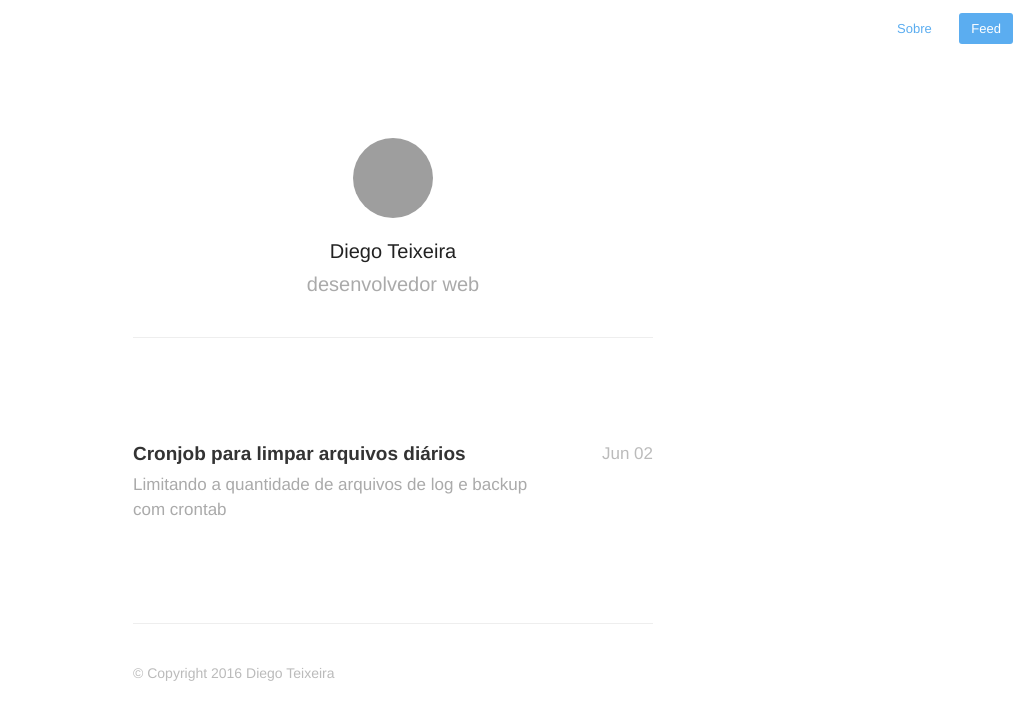
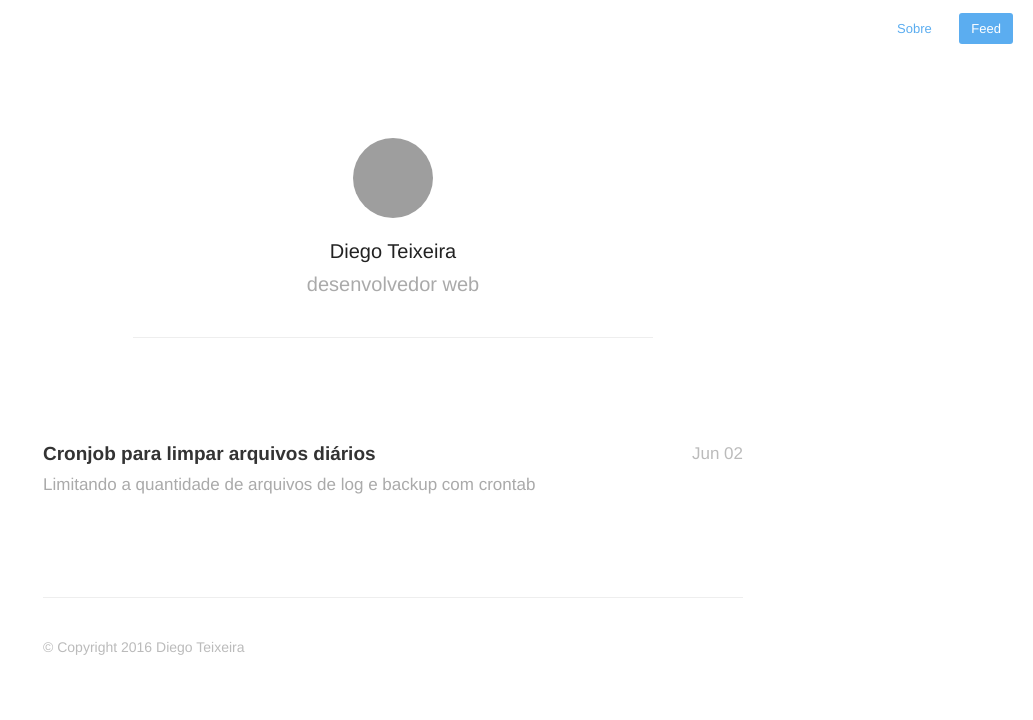
Before and after one commit to diegoteixeir4/diegoteixeir4.github.io, a Jekyll site: the page built from index.html, in a window 1280 px wide. Shown: the top 720 px of the page, without its empty margins (247-1280 px from the left). Built offline with Jekyll 4.4.1, drawn with Linux system fonts in a browser that asks for light colours; nearby versions of some CDN libraries; the list of posts is cut into pages by our own code; grey boxes are pictures that could not be loaded.

Commit message:
Wrapper size

```diff
--- a/assets/css/style.css
+++ b/assets/css/style.css
@@ -139,13 +139,13 @@
 }
 
 #wrapper {
-  max-width: 600px;
+    max-width: 780px;
     margin: 0 auto;
     padding: 60px 40px 100px 40px;
 }
 
 #wrapper.home {
-	max-width: 600px;
+    max-width: 780px;
     margin: 0 auto;
     padding: 0px 40px 20px 40px;
 }
@@ -188,9 +188,13 @@
 /* Line Height */
 #post-body, p { line-height:1.7; }
 
-b, strong { font-weight: 500;
-  color: #1E2025; }
-em, i { font-style: italic; }
+b, strong {
+    font-weight: 500;
+    color: #1E2025;
+}
+em, i {
+    font-style: italic;
+}
 
 #title {
     display: inline-block;
@@ -254,7 +258,6 @@
 #post-list h2 {
     font: normal 17px/1.5em "Helvetica Neue",Helvetica,Arial,sans-serif;
     color: #aaa;
-	max-width: 400px;
     margin-top: 2px;
 }
 
```
Also changed, not shown: assets/images/Kactus-theme-index.png (deleted), assets/images/Kactus-theme-post.png (deleted). Lines whose indentation alone changed are shown as unchanged.
